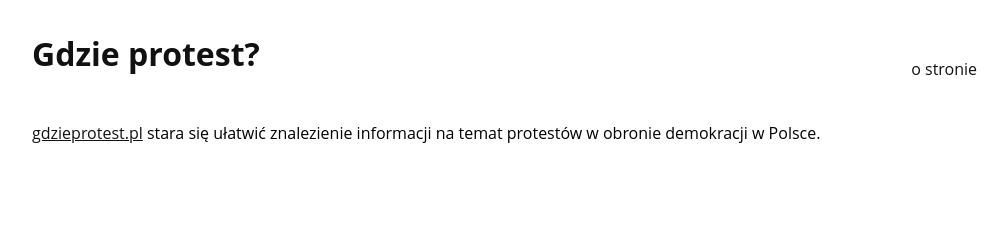
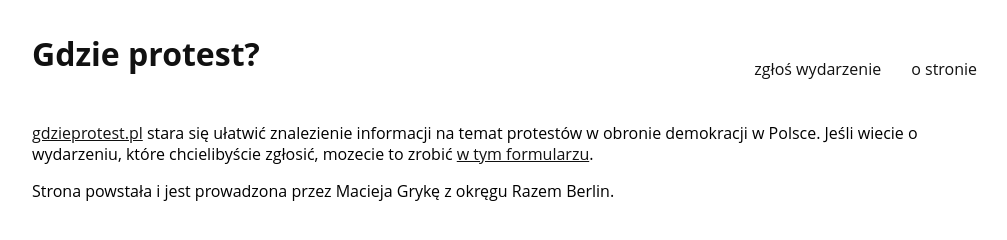
Before and after one commit to maciejgryka/gdzieprotest, a plain HTML site: page about.html in a window 1280 px wide. Shown: the whole page, without its empty margins (128-1135 px from the left). Drawn offline with Linux system fonts and the light colour scheme.

Commit message:
added a form to submit new protests

```diff
--- a/about.html
+++ b/about.html
@@ -11,10 +11,12 @@
     <header>
         <ul class="nav">
             <li><a href="about.html">o stronie</a></li>
+            <li><a href="https://docs.google.com/forms/d/e/1FAIpQLSf-HroTjMJStB-GNe3Jy22bPiy3WgSqlieFPzRxG8SX67jGBw/viewform?usp=sf_link">zgłoś wydarzenie</a></li>
         </ul>
         <h1><a href="index.html">Gdzie protest?</a></h1>
     </header>
     <br>
-    <p><a href="http://gdzieprotest.pl">gdzieprotest.pl</a> stara się ułatwić znalezienie informacji na temat protestów w obronie demokracji w Polsce.</p>
+    <p><a href="http://gdzieprotest.pl">gdzieprotest.pl</a> stara się ułatwić znalezienie informacji na temat protestów w obronie demokracji w Polsce. Jeśli wiecie o wydarzeniu, które chcielibyście zgłosić, mozecie to zrobić <a href="https://docs.google.com/forms/d/e/1FAIpQLSf-HroTjMJStB-GNe3Jy22bPiy3WgSqlieFPzRxG8SX67jGBw/viewform?usp=sf_link">w tym formularzu</a>.</p>
+    <p>Strona powstała i jest prowadzona przez Macieja Grykę z okręgu Razem Berlin.</p>
 </body>
 </html>
```
Also changed, not shown: index.html (+1 -0 lines).
